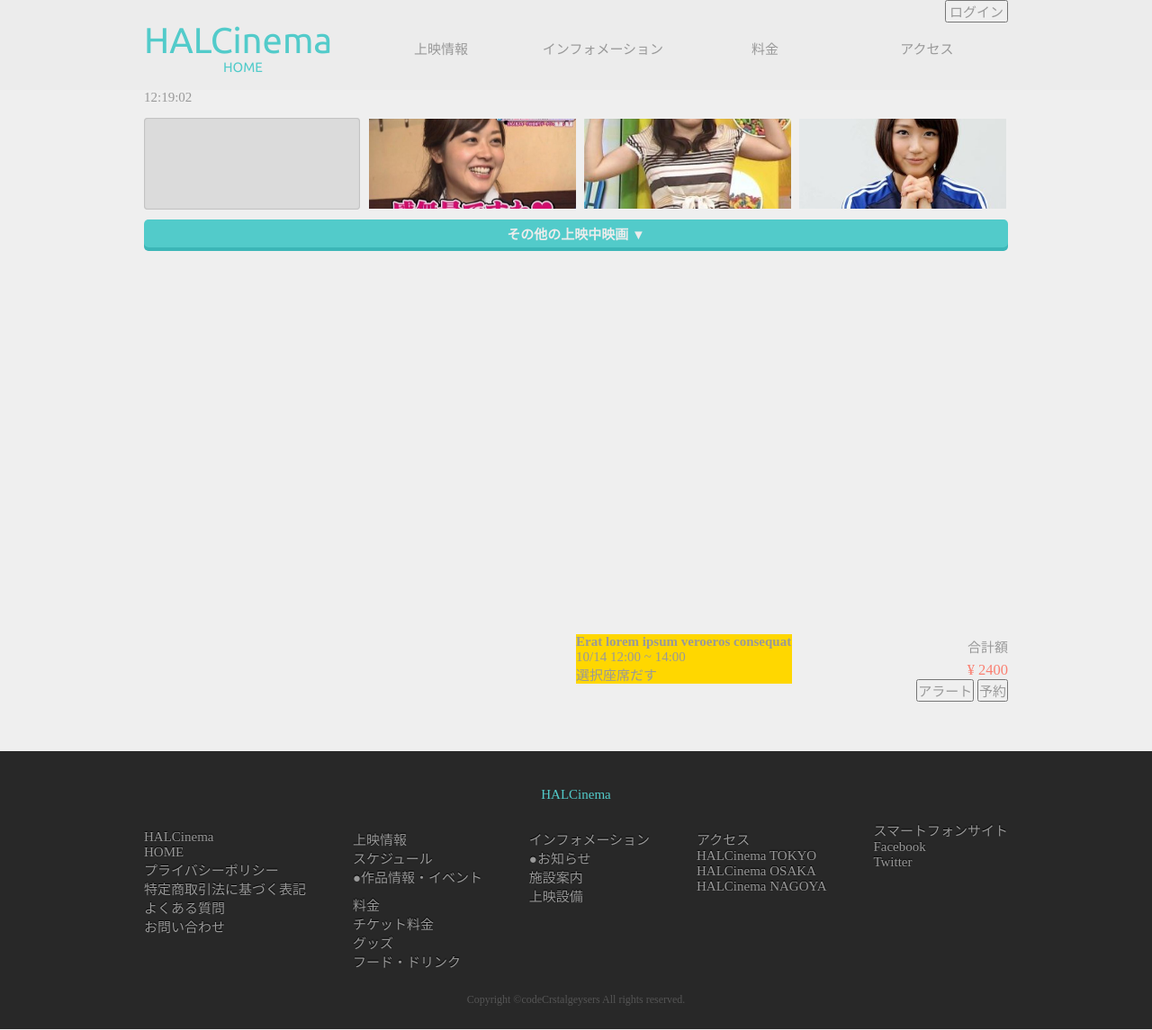
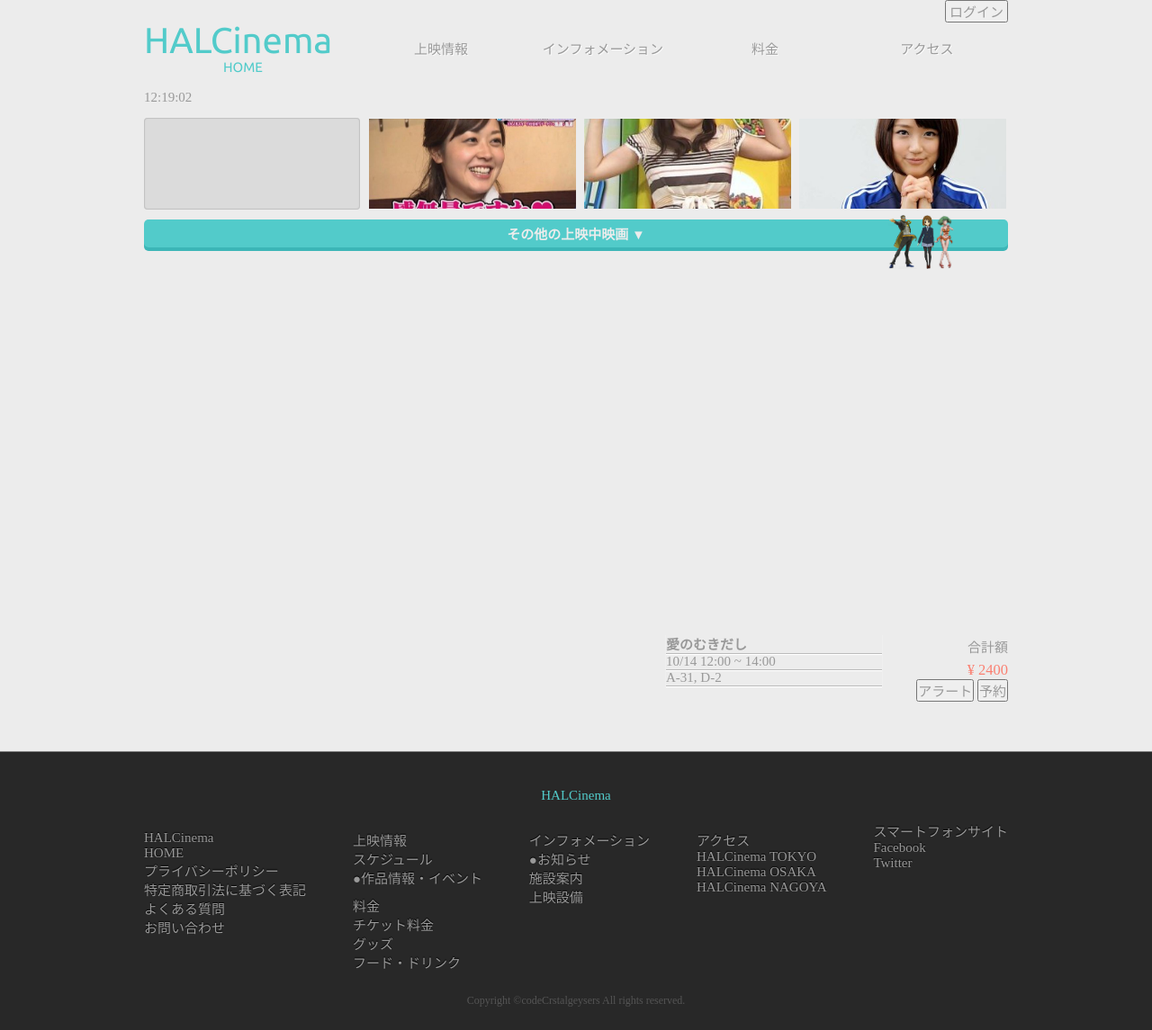
Before and after one commit to codeCrystalgeysers/halcinema, a PHP site: page / in a window 1280 px wide. Shown: the whole page at 90% size. Run offline with PHP 8.4, Linux system fonts and the light colour scheme; data that the repository does not hold is empty.

Commit message:
いてきます
わ

```diff
--- a/css/common.css
+++ b/css/common.css
@@ -19,7 +19,7 @@ body{
   clear: both;
   margin: 0 auto;
   width: 100%;
-  background-color: #efefef;
+  background-color: #ececec;
 }
 #wrapper {
   clear: both;
@@ -115,6 +115,7 @@ header {
   top: 0;
 }
 
+/* 使っていない */
 #headerInfomation {
   height: 0;
 }
@@ -154,6 +155,10 @@ header {
 
 #headerMenuList li a {
   display: block;
+  text-shadow: 1px 1px 0 #fbfbfb;
+}
+#headerMenuList li a:hover {
+  color: silver;
 }
 
 #headerMenuListSub {
@@ -175,6 +180,9 @@ header {
 
 #headerMenuListSub li a {
   display: block;
+}
+#headerMenuListSub li a:hover {
+  color: silver;
 }
 
 /* ---------------------------------------------
@@ -204,6 +212,7 @@ footer {
   clear: both;
   position: relative;
   background-color: #282828;
+  border-top: 1px solid gray;
 }
 #footerlogo {
   position: relative;
--- a/css/index.css
+++ b/css/index.css
@@ -56,7 +56,14 @@
   z-index: 999;
 }
 .moviesTitle {
-  font-size: 1.2em;
+  display: inline-block;
+  position: absolute;
+  top: 0;
+  right: 0;
+  bottom: 0;
+  left: 0;
+  margin: auto;
+  height: 1em;
 }
 
 .moviesList li:hover .moviesPic {
@@ -115,8 +122,8 @@
   overflow: auto;
 }
 #reserveTimetableDate {
-  width: 60px;
-  text-align: center;
+}
+#reserveTimetableTime {
 }
 
 #seats {
@@ -132,6 +139,17 @@
   margin: 0 auto;
   width: 960px;
   height: 100%;
+}
+#seatChara {
+  position: absolute;
+  top: -50px;
+  right: 60px;
+}
+#seatChara li {
+  float: left;
+}
+#seatChara li img {
+  height: 60px;
 }
 #seatsBackground {
   position: absolute;
@@ -164,11 +182,16 @@
   position: relative;
 }
 
+#reserveNowSelect dt,
+#reserveNowSelect dd {
+  display: block;
+  border-bottom: 1px solid #bbb;
+  box-shadow: 0 1px 1px #fff;
+}
 #reserveNowSelect {
   position: relative;
   float: left;
   width: 240px;
-  background-color: gold;
 }
 #reserveNowSelect > * {
   display: block;
@@ -180,7 +203,7 @@
 #reserveNowPrice {
   position: relative;
   float: left;
-  width: 240px;
+  width: 140px;
   height: 100px;
   text-align: right;
   /* background-color: #ef5d5d; */
--- a/index.php
+++ b/index.php
@@ -104,17 +104,20 @@ include 'remove.php';
 </div>
 <div id="reserveArea">
     <div id="seats">
-      <div id="seatLoading">
-
-      </div>
+      <div id="seatLoading"></div>
+      <ul id="seatChara">
+        <li><img src="img/human1.png" alt=""></li>
+        <li><img src="img/human2.png" alt=""></li>
+        <li><img src="img/human3.png" alt=""></li>
+      </ul>
       <div id="seatsBackground"></div>
     </div>
     <div id="reserveBreakdown">
       <div id="reserveDetails">
         <dl id="reserveNowSelect">
-          <dt id="reserveNowTitle">Erat lorem ipsum veroeros consequat</dt>
+          <dt id="reserveNowTitle">愛のむきだし</dt>
           <dd id="reserveNowDate">10/14 12:00 ~ 14:00</dd>
-          <dd id="reserveNowSeatID">選択座席だす</dd>
+          <dd id="reserveNowSeatID">A-31, D-2</dd>
           <!-- <dd id="reserveNowTickets">
             <span id="ticketTypeAd">大人</span>×1枚
             <span id="ticketTypeSt">学生</span>×2枚
```
